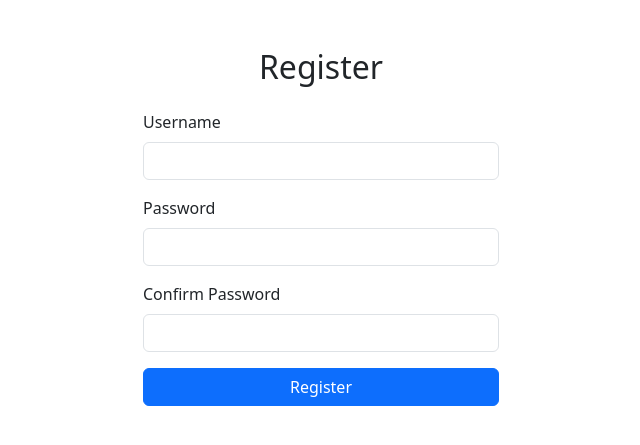
After one commit to MAMAMI333/birthday, a Flask app: page /register in a window 1280 px wide. The commit adds this page. Shown: the top 445 px of the page, without its empty margins (319-959 px from the left). Run offline with Flask 3, Linux system fonts and the light colour scheme.

Commit message:
Add user registration and login functionality with corresponding templates

```diff
--- a/app.py
+++ b/app.py
@@ -30,5 +30,16 @@ def remove():
     print(f"Removed birthday with ID: {id}")
     return redirect("/")
 
+
+@app.route("/register", methods=["GET","POST"])
+def register():
+    return render_template("register.html")
+
+
+@app.route("/log_in", methods=["GET","POST"])
+def log_in():
+    return render_template("log_in.html")
+
+
 if __name__ == "__main__":
     app.run(debug=True)
--- /dev/null
+++ b/templates/register.html
@@ -0,0 +1,35 @@
+<!DOCTYPE html>
+<html lang="en">
+<head>
+    <meta charset="UTF-8">
+    <meta name="viewport" content="width=device-width, initial-scale=1.0">
+    <link href="https://cdn.jsdelivr.net/npm/bootstrap@5.3.7/dist/css/bootstrap.min.css" rel="stylesheet">
+    <script src="https://cdn.jsdelivr.net/npm/bootstrap@5.3.7/dist/js/bootstrap.bundle.min.js" integrity="sha384-ndDqU0Gzau9qJ1lfW4pNLlhNTkCfHzAVBReH9diLvGRem5+R9g2FzA8ZGN954O5Q" crossorigin="anonymous"></script>
+    <title>register</title>
+</head>
+<body>
+    <form action="/register" method="post">
+        <div class="container mt-5">
+            <div class="row justify-content-center">
+                <div class="col-lg-4 col-8">
+                    <h2 class="text-center mb-4">Register</h2>
+                    <div class="mb-3">
+                        <label for="username" class="form-label">Username</label>
+                        <input type="text" class="form-control" id="username" name="username" required>
+                    </div>
+                    <div class="mb-3">
+                        <label for="password" class="form-label">Password</label>
+                        <input type="password" class="form-control" id="password" name="password" required>
+                    </div>
+                    <div class="mb-3">
+                        <label for="confirm_password" class="form-label">Confirm Password</label>
+                        <input type="password" class="form-control" id="confirm_password" name="confirm_password" required>
+                    </div>
+                        <button type="submit" class="btn btn-primary w-100">Register</button>
+                </div>
+            </div>
+
+        </div>
+    </form>
+</body>
+</html>
```
Also changed, not shown: templates/index.html (+40 -4 lines), templates/log_in.html (added, +30 -0 lines), database.db.
